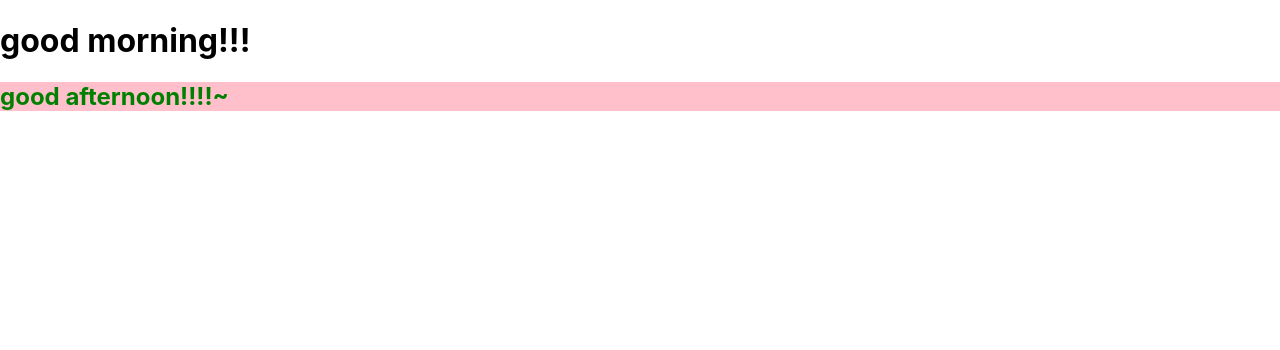
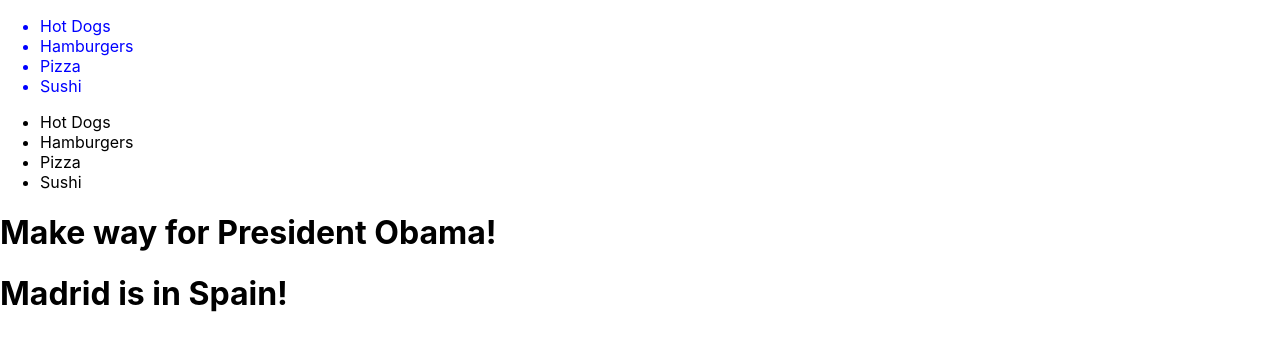
Before and after one commit to nilipatel97/linkedin-learning-react-js, a React (Create React App) app in the folder my-app/: page / in a window 1280 px wide. Shown: the top 350 px of the page. Built offline with nearby package versions, Linux system fonts and the light colour scheme.

Commit message:
add examples of jsx usage

```diff
--- a/my-app/public/index.html
+++ b/my-app/public/index.html
@@ -30,6 +30,8 @@
     <noscript>You need to enable JavaScript to run this app.</noscript>
     <div id="root"></div>
     <div id="root2"></div>
+    <div id="root3"></div>
+    <div id="root4"></div>
     <!--
       This HTML file is a template.
       If you open it directly in the browser, you will see an empty page.
--- a/my-app/src/index.js
+++ b/my-app/src/index.js
@@ -2,29 +2,64 @@ import React from 'react';
 import ReactDOM from 'react-dom/client';
 import './index.css';
 
+/*
+Consider a scenario where we want to render an unordered list with many items
+*/
+
+//METHOD 1
+
 const root = ReactDOM.createRoot(document.getElementById('root'));
 
 root.render(
-  React.createElement("h1", null, "good morning!!!")
+  React.createElement("ul", {style: {color:"blue"}},
+    React.createElement("li", null, "Hot Dogs"),
+    React.createElement("li", null, "Hamburgers"),
+    React.createElement("li", null, "Pizza"),
+    React.createElement("li", null, "Sushi"),
+  ),
 );
 
-const root2 = ReactDOM.createRoot(document.getElementById("root2"));
+// here is create UL (ul, style, children(create 1, create 2, create 3))
+
+// this is very heavy
+
+// jsx helps with this! jsx lets you write tags directly in the JavaScript
+
+// METHOD 2
+
+const root2 = ReactDOM.createRoot(document.getElementById('root2'));
 
 root2.render(
-  React.createElement("div", {style: {backgroundColor:"pink"}}, React.createElement("h2", {style:{color: "green"}}, "good afternoon!!!!~"))
+  <ul>
+    <li>Hot Dogs</li>
+    <li>Hamburgers</li>
+    <li>Pizza</li>
+    <li>Sushi</li>
+  </ul>
 )
 
+// Since we are using create-react-app, we have a tool called babel which transpiles code so that it can be understood by the browser. It allows us to use new syntax that might not be supported by the browser yet.
+// Because of create-react-app and babel, we can add html tags directly to the reactDOM.render method. The browser doesn't just render these tags easily.
+// Babel compiles the code into a format that is compatible with the browser.
+// Essentially, babel takes the tags from the jsx and converts it into the many createElement calls.
+// Can go to babel.com and paste the jsx code and see what turns up!
 
+let president = "Obama";
 
-  // ReactDOM.render -- takes 2 arguments (what, where) or (react.createElement, document.getElementByID).
-  // react.createElement -- takes three arguments -- tag name, any properties, and children
+const root3 = ReactDOM.createRoot(document.getElementById('root3'));
 
+root3.render(
+  <h1>Make way for President {president}!</h1>
+)
 
-  //ReactDOM.createRoot(document.getElement) ---
-  // 1) so get an element by ID
-  // 2) pass it into the createRoot function
-  // 3) store that root in a const
+let city = {
+  name: "Madrid",
+  country: "Spain"
 
-  // root.render(React.createElement(a,b,c))
+};
 
-  //CONCLUSION -- react.createElement calls get very unweildy ... jsx helps with this
+const root4 = ReactDOM.createRoot(document.getElementById('root4'));
+
+root4.render(
+  <h1>{city.name} is in {city.country}!</h1>
+)
```
Also changed, not shown: 1 other file (tests, documents, lock files or other folders).
